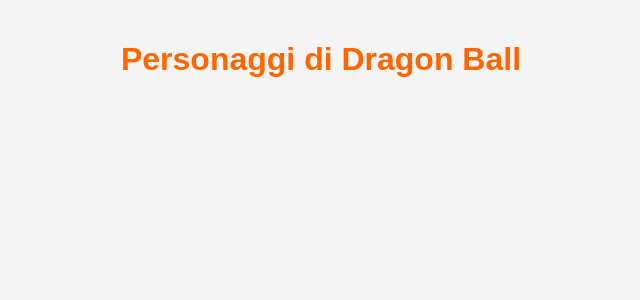
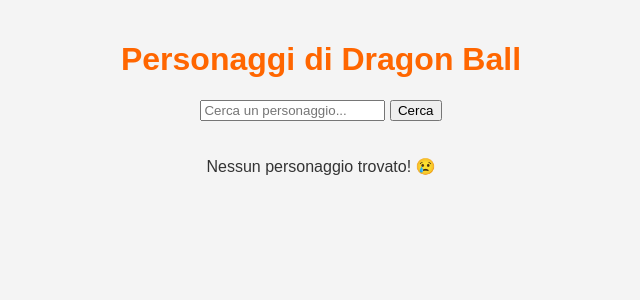
Before and after one commit to SimoneChiodo/hello-php-api, a PHP site: page / in a window 1280 px wide. Shown: the top 300 px of the page, without its empty margins (319-959 px from the left). Run offline with PHP 8.4, Linux system fonts and the light colour scheme; data that the repository does not hold is empty.

Commit message:
Fix graphic

```diff
--- a/index.php
+++ b/index.php
@@ -32,8 +32,20 @@
   <body>
     <h1>Personaggi di Dragon Ball</h1>
 
+    <!-- Ricerca personaggio -->
+    <?php echo '<form method="POST" class="text-center">
+                  <input type="text" name="personaggioInput" placeholder="Cerca un personaggio..." value="' .htmlspecialchars($search) . '">
+                  <button type="submit">Cerca</button>
+                </form>'; ?>
+
+    <!-- Linea di TEST, per vedere l'URL a cui è fatta la richiesta -->
+    <!-- <?php
+      echo '<p>' .htmlspecialchars($url) . '</p>'
+    ?> -->
+
     <div class="grid">
-      <?php foreach ($characters as $char): ?> <!--  Creo una card per ogni personaggio -->
+      <?php if (!empty($characters) && is_array($characters)): ?> <!-- Se ci sono dei personaggi da mostrare -->
+        <?php foreach ($characters as $char): ?> <!-- Per ogni personaggio creo una card -->
           <div class="card">
             <img src="<?= htmlspecialchars($char['image']) ?>" alt="<?= htmlspecialchars($char['name']) ?>">
 
@@ -43,6 +55,11 @@
             </div>
           </div>
         <?php endforeach; ?>
+      <?php else: ?> <!-- Se NON ci sono personaggi -->
+        <div class="no-results text-center">
+          <p>Nessun personaggio trovato! 😢</p>
+        </div>
+      <?php endif; ?>
     </div>
   </body>
 </html>
```
Lines whose indentation alone changed are shown as unchanged.
